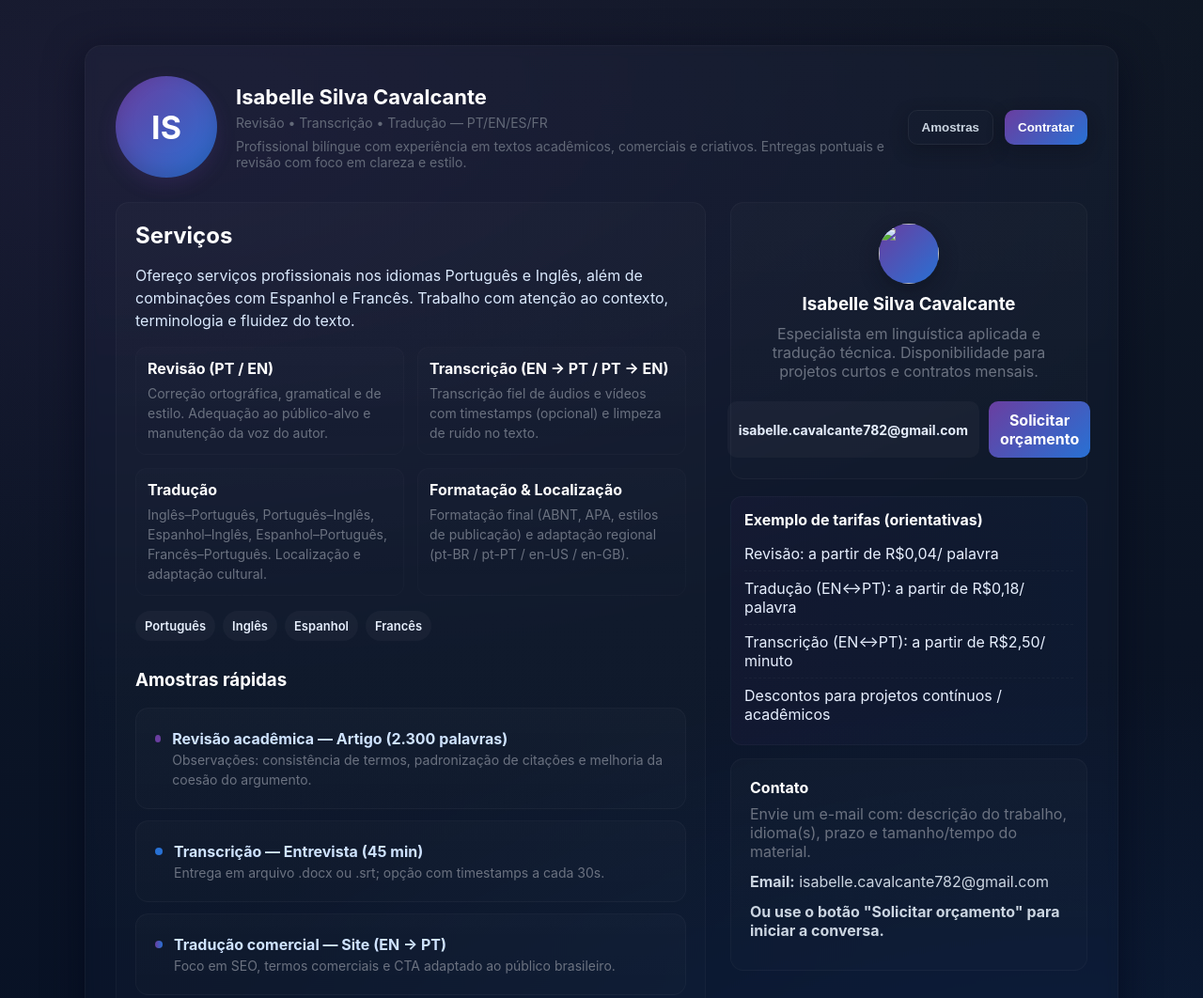
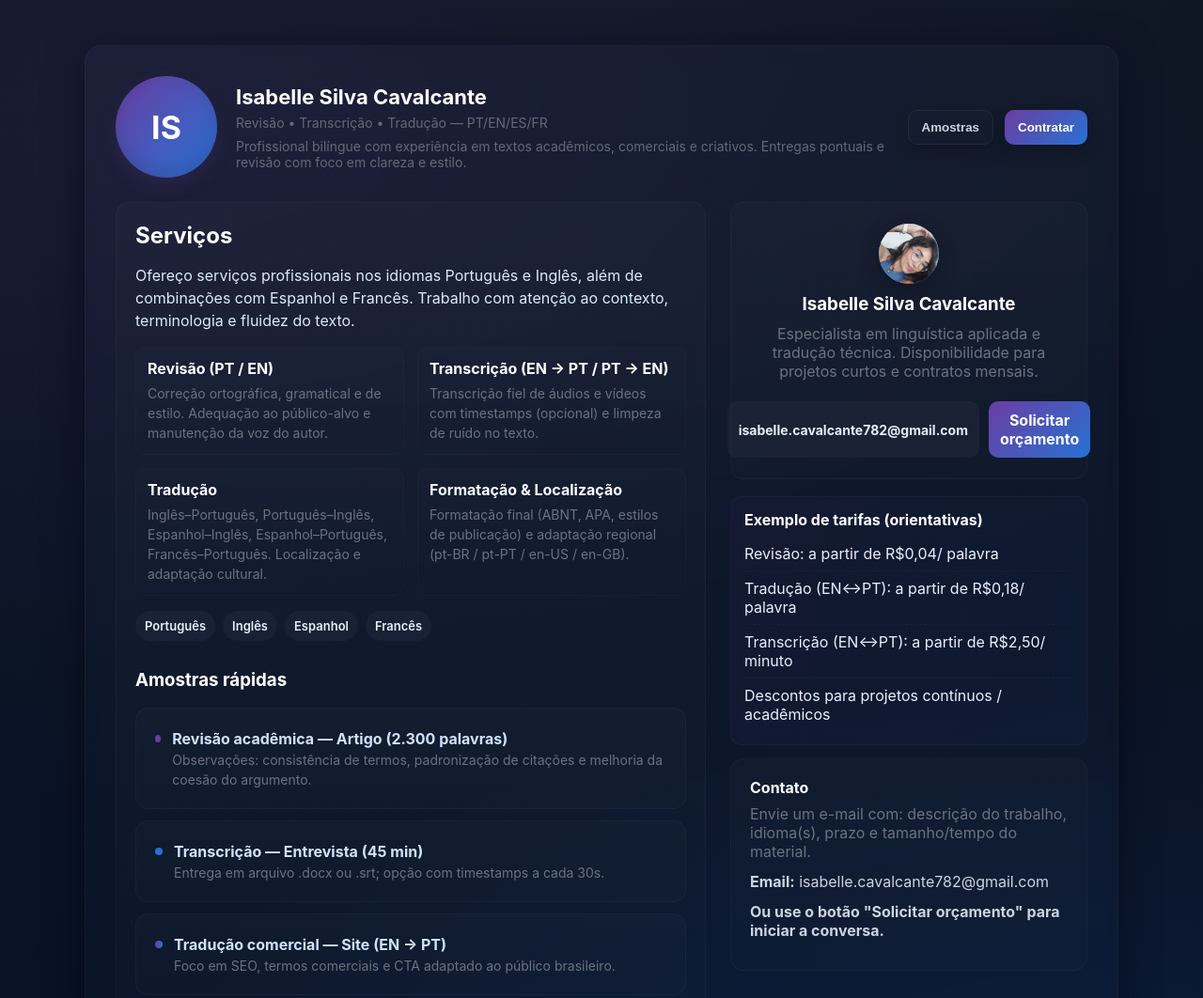
Before and after one commit to matteopeixotooo/Portfolio-Isabelle, a plain HTML site: page index.html in a window 1280 px wide. Shown: the top 1062 px of the page at 94% size. Drawn offline with Linux system fonts and the light colour scheme.

Commit message:
Update index.html

```diff
--- a/index.html
+++ b/index.html
@@ -93,7 +93,7 @@
 
       <aside class="side">
         <div class="card profile-card">
-          <img src="assets/perfil.jpeg" alt="" style="width:64px;height:64px;border-radius:50%;background:linear-gradient(135deg,var(--purple),var(--blue));box-shadow:0 8px 20px rgba(9,12,20,0.35)" aria-hidden="true">
+          <img src="perfil.jpeg" alt="" style="width:64px;height:64px;border-radius:50%;background:linear-gradient(135deg,var(--purple),var(--blue));box-shadow:0 8px 20px rgba(9,12,20,0.35)" aria-hidden="true">
           <h3>Isabelle Silva Cavalcante</h3>
           <p>Especialista em linguística aplicada e tradução técnica. Disponibilidade para projetos curtos e contratos mensais.</p>
 
@@ -130,4 +130,5 @@
   </div>
 </body>
 
+
 </html>
```
